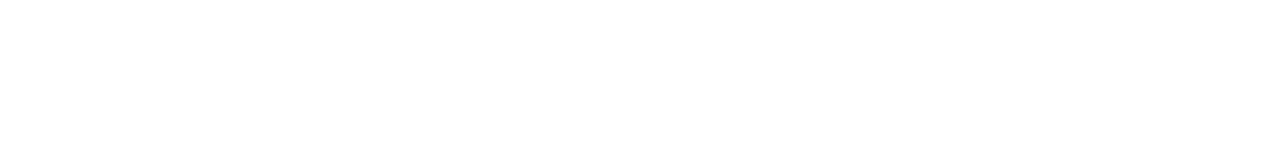
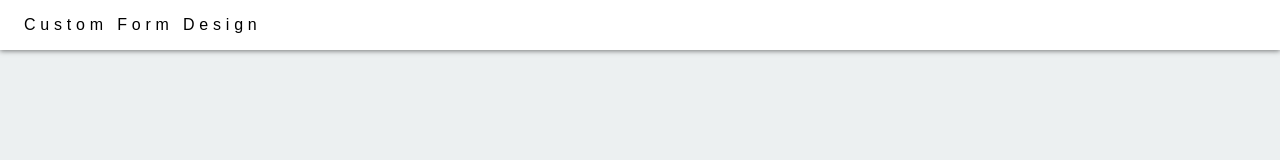
Before and after one commit to PuriaGithub/Custom-Form-Design, a plain HTML site: page index.html in a window 1280 px wide. Drawn offline with Linux system fonts and the light colour scheme.

Commit message:
add header

```diff
--- a/index.html
+++ b/index.html
@@ -7,5 +7,10 @@
         <link rel="stylesheet" href="src/styles.css">
     </head>
     <body>
+        <header>
+            <div class="header-row">
+                <span id="brand">Custom Form Design</span>
+            </div>
+        </header>
     </body>
 </html>
--- a/src/styles.css
+++ b/src/styles.css
@@ -0,0 +1,19 @@
+body {
+    margin: 0;
+    padding: 0;
+    font-family: Arial, Helvetica, sans-serif;
+    background: #ecf0f1;
+}
+
+.header-row {
+    background-color: white;
+    padding: 1rem 0;
+    box-shadow: 0px 1px 5px rgba(0, 0, 0, .5);
+}
+
+#brand {
+    display: inline-block;
+    margin-left: 1.5em;
+    font-size: 1em;
+    letter-spacing: .3rem;
+}
```
Lines whose indentation alone changed are shown as unchanged.
